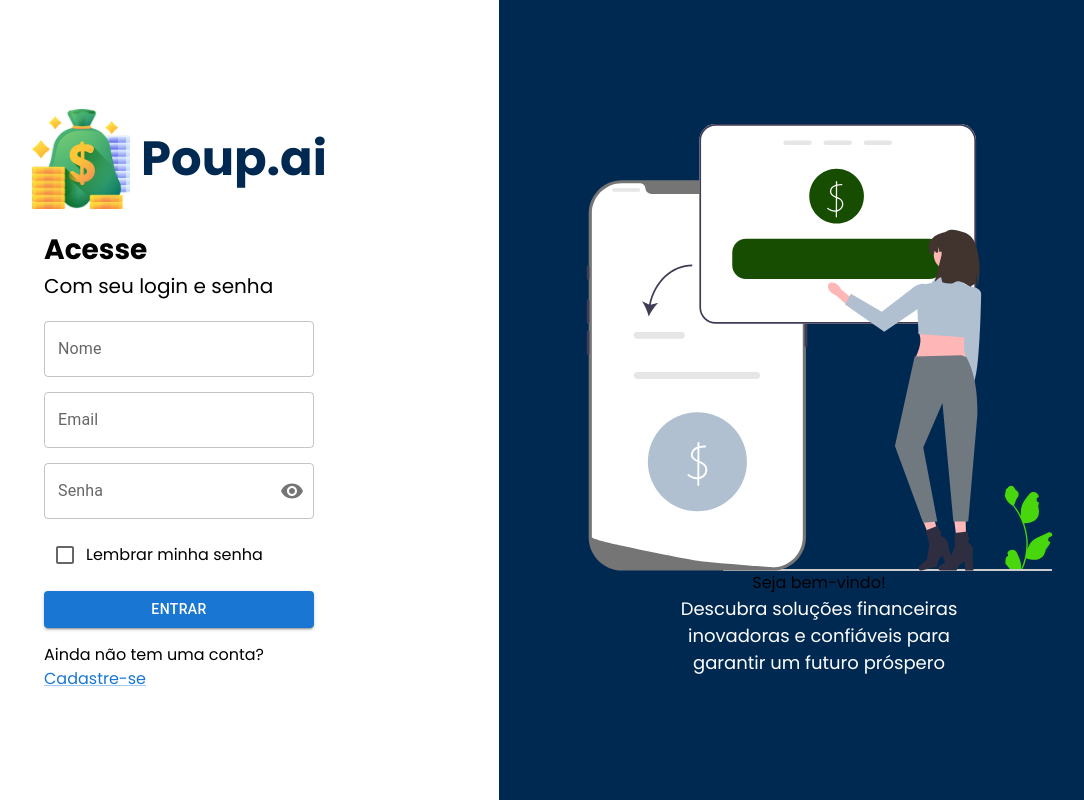
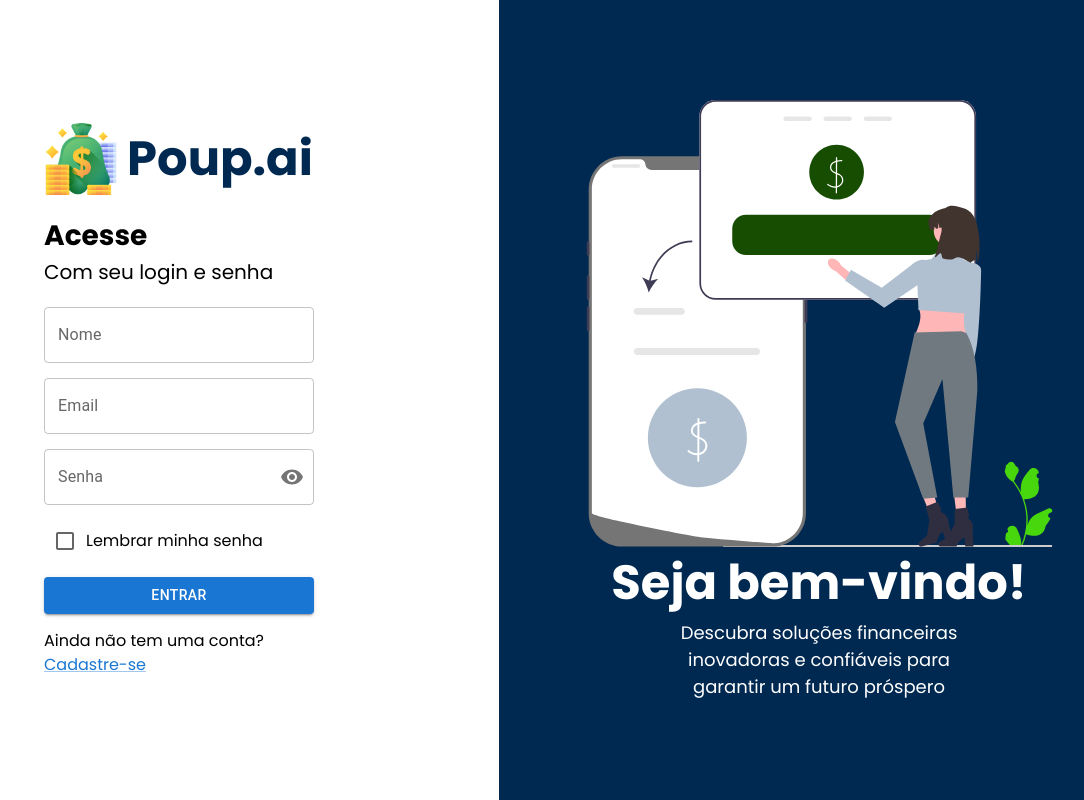
Before and after one commit to Douglass1981/FIAP-Fase1, a Next.js app: page / in a window 1280 px wide. Shown: the whole page, without its empty margins (141-1225 px from the left). Built offline with nearby package versions, Linux system fonts and the light colour scheme.

Commit message:
fix(styles): rename class from 'login__scontainer-side__title' to 'login__container-side__title'

```diff
--- a/src/app/page.tsx
+++ b/src/app/page.tsx
@@ -21,7 +21,7 @@ export default function HOME() {
       <main className={styles['login']}>
         <Box className={styles['login__container']}>
           <Box className={styles['login__container__logo_area']}>
-            <Image src="/logo.png" width="100" height="100" alt="Logo" className="login__container__logo_area__image" />
+            <Image src="/logo.png" width="72" height="100" alt="Logo" className="login__container__logo_area__image" />
             <h1 className={styles['login__container__logo_area__brand']}>
               Poup.ai
             </h1>
@@ -104,7 +104,7 @@ export default function HOME() {
             alt="Bem Vindo"
             className="login__container-side__image"
           />
-          <h2 className={styles['login__scontainer-side__title']}>Seja bem-vindo!</h2>
+          <h2 className={styles['login__container-side__title']}>Seja bem-vindo!</h2>
           <h3 className={styles['login__container-side__description']}>
             Descubra soluções financeiras inovadoras e confiáveis para garantir
             um futuro próspero
```
